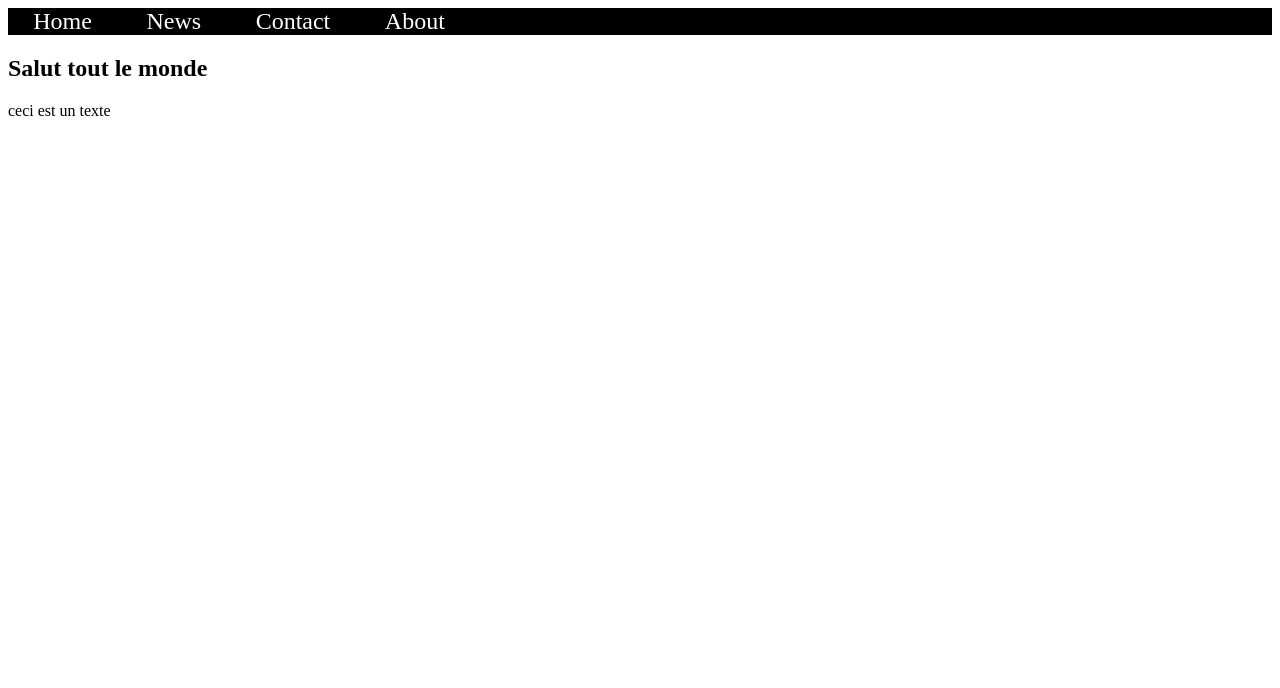
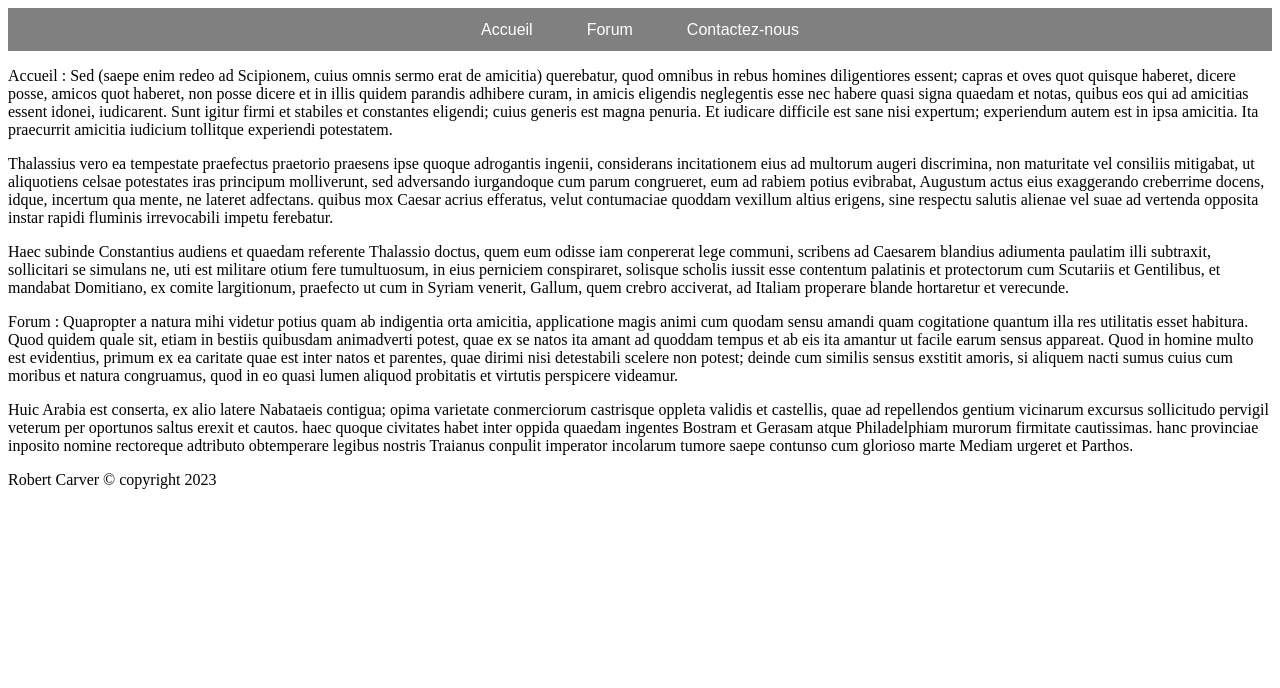
Before and after one commit to kaicarver/htmlcdag2, a PHP site: page /semaine2/navbar.html in a window 1280 px wide. Shown: the top 688 px of the page. Before the commit the page ends 116 px from the top, so only its background shows below. Run offline with PHP 8.4, Linux system fonts and the light colour scheme.

Commit message:
autre exo

```diff
--- a/semaine2/css/navbar.css
+++ b/semaine2/css/navbar.css
@@ -1,13 +1,19 @@
 .topnav {
-    background-color: black;
+    background-color: gray;
+    text-align: center;
     overflow: hidden;
+    font-family: Arial, Helvetica, sans-serif;
+    padding: 1%;
+    /* width: 70%; */
 }
 .topnav a {
+    text-decoration: none;
     color: white;
-    text-decoration: none;
-    font-size: 24px;
     padding: 2%;
 }
 .topnav a:hover {
-    background-color: red;
+    background-color: blue;
 }
+footer {
+    margin-bottom: 100%;
+}
--- a/semaine2/navbar.html
+++ b/semaine2/navbar.html
@@ -1,21 +1,57 @@
 <!DOCTYPE html>
-<html lang="en">
+<html lang="fr">
+
 <head>
     <meta charset="UTF-8">
     <meta name="viewport" content="width=device-width, initial-scale=1.0">
     <link rel="stylesheet" href="css/navbar.css">
     <title>Nav</title>
 </head>
+
 <body>
     <nav class="topnav">
-        <a href="#Home">Home</a>
-        <a href="#News">News</a>
-        <a href="#Contact">Contact</a>
-        <a href="#About">About</a>
+        <a href="#accueil">Accueil</a>
+        <a href="#forum">Forum</a>
+        <a href="#contact">Contactez-nous</a>
     </nav>
-    <div class="container">
-        <h2>Salut tout le monde</h2>
-        <p>ceci est un texte</p>
-    </div>
+    <main>
+        <section>
+            <p id="accueil">Accueil : Sed (saepe enim redeo ad Scipionem, cuius omnis sermo erat de amicitia) querebatur, quod
+                omnibus in rebus homines diligentiores essent; capras et oves quot quisque haberet, dicere posse, amicos
+                quot haberet, non posse dicere et in illis quidem parandis adhibere curam, in amicis eligendis
+                neglegentis esse nec habere quasi signa quaedam et notas, quibus eos qui ad amicitias essent idonei,
+                iudicarent. Sunt igitur firmi et stabiles et constantes eligendi; cuius generis est magna penuria. Et
+                iudicare difficile est sane nisi expertum; experiendum autem est in ipsa amicitia. Ita praecurrit
+                amicitia iudicium tollitque experiendi potestatem.</p>
+            <p>Thalassius vero ea tempestate praefectus praetorio praesens ipse quoque adrogantis ingenii, considerans
+                incitationem eius ad multorum augeri discrimina, non maturitate vel consiliis mitigabat, ut aliquotiens
+                celsae potestates iras principum molliverunt, sed adversando iurgandoque cum parum congrueret, eum ad
+                rabiem potius evibrabat, Augustum actus eius exaggerando creberrime docens, idque, incertum qua mente,
+                ne lateret adfectans. quibus mox Caesar acrius efferatus, velut contumaciae quoddam vexillum altius
+                erigens, sine respectu salutis alienae vel suae ad vertenda opposita instar rapidi fluminis irrevocabili
+                impetu ferebatur.</p>
+            <p>Haec subinde Constantius audiens et quaedam referente Thalassio doctus, quem eum odisse iam conpererat
+                lege communi, scribens ad Caesarem blandius adiumenta paulatim illi subtraxit, sollicitari se simulans
+                ne, uti est militare otium fere tumultuosum, in eius perniciem conspiraret, solisque scholis iussit esse
+                contentum palatinis et protectorum cum Scutariis et Gentilibus, et mandabat Domitiano, ex comite
+                largitionum, praefecto ut cum in Syriam venerit, Gallum, quem crebro acciverat, ad Italiam properare
+                blande hortaretur et verecunde.</p>
+            <p id="forum">Forum : Quapropter a natura mihi videtur potius quam ab indigentia orta amicitia, applicatione
+                magis animi cum quodam sensu amandi quam cogitatione quantum illa res utilitatis esset habitura. Quod
+                quidem quale sit, etiam in bestiis quibusdam animadverti potest, quae ex se natos ita amant ad quoddam
+                tempus et ab eis ita amantur ut facile earum sensus appareat. Quod in homine multo est evidentius,
+                primum ex ea caritate quae est inter natos et parentes, quae dirimi nisi detestabili scelere non potest;
+                deinde cum similis sensus exstitit amoris, si aliquem nacti sumus cuius cum moribus et natura
+                congruamus, quod in eo quasi lumen aliquod probitatis et virtutis perspicere videamur.</p>
+            <p>Huic Arabia est conserta, ex alio latere Nabataeis contigua; opima varietate conmerciorum castrisque
+                oppleta validis et castellis, quae ad repellendos gentium vicinarum excursus sollicitudo pervigil
+                veterum per oportunos saltus erexit et cautos. haec quoque civitates habet inter oppida quaedam ingentes
+                Bostram et Gerasam atque Philadelphiam murorum firmitate cautissimas. hanc provinciae inposito nomine
+                rectoreque adtributo obtemperare legibus nostris Traianus conpulit imperator incolarum tumore saepe
+                contunso cum glorioso marte Mediam urgeret et Parthos.</p>
+        </section>
+    </main>
+    <footer id="contact">Robert Carver © copyright 2023</footer>
 </body>
+
 </html>
```
